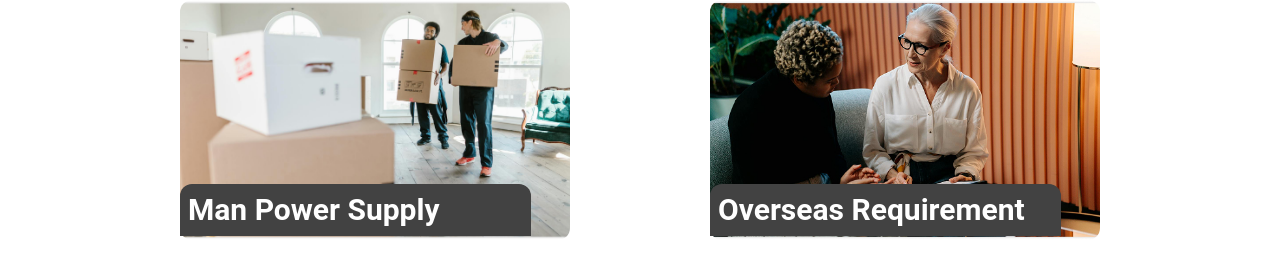
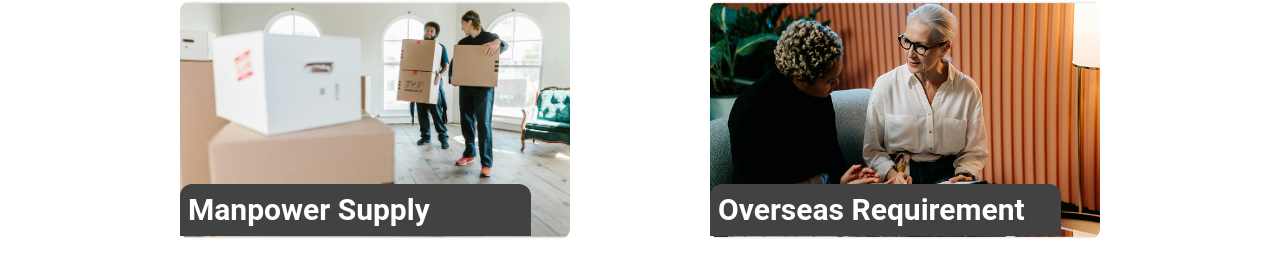
Before and after one commit to codingisf/PrimeLink, a React (Vite) app: page /services in a window 1280 px wide. Shown: the part 1932-2212 px from the top of the page. Built offline with nearby package versions, Linux system fonts and the light colour scheme.

Commit message:
Update ServicePage.jsx

```diff
--- a/src/Pages/ServicePage.jsx
+++ b/src/Pages/ServicePage.jsx
@@ -154,12 +154,13 @@ function Servicepage() {
           <div className="flex lg:flex-row flex-col justify-evenly w-full items-center gap-y-10">
             <Reveal>
               <div
+                id="manpower-supply"
                 className="bg-[url('/Homepage/3.ManPowerSupply.png')] bg-cover bg-center bg-no-repeat lg:w-[390px] gap-y-5 h-60 rounded-xl relative "
                 onClick={handlefirstOpen}
               >
                 <div className="bg-gray-800 absolute w-[90%] min-h-10 bottom-1 rounded-t-xl">
                   <h1 className="text-xl lg:text-3xl text-white font-semibold p-2">
-                    Man Power Supply
+                    Manpower Supply
                   </h1>
                 </div>
               </div>
@@ -201,6 +202,7 @@ function Servicepage() {
 
             <Reveal>
               <div
+                id="overseas-requirement"
                 className="bg-[url('/Homepage/3.OvearseasRequirement.jpg')] bg-cover bg-center bg-no-repeat lg:w-[390px] gap-y-5 h-60 rounded-xl relative"
                 onClick={handlesecondOpen}
               >
@@ -251,6 +253,7 @@ function Servicepage() {
           <div className="flex lg:flex-row flex-col mt-10 w-full items-center justify-evenly gap-y-10 ">
             <Reveal>
               <div
+                id="contract-staffing"
                 className="bg-[url('/Homepage/3.Temporaryandcontractstaffing.jpg')]  bg-cover bg-center bg-no-repeat lg:w-[390px] gap-y-5 h-60 rounded-xl relative"
                 onClick={handlethirdOpen}
               >
@@ -297,6 +300,7 @@ function Servicepage() {
 
             <Reveal>
               <div
+                id="client-support"
                 className="bg-[url('/Homepage/3.Clientsandcandidatessupport.jpg')] bg-cover bg-center bg-no-repeat lg:w-[390px] gap-y-5 h-60 rounded-xl relative"
                 onClick={handlefourthOpen}
               >
```
